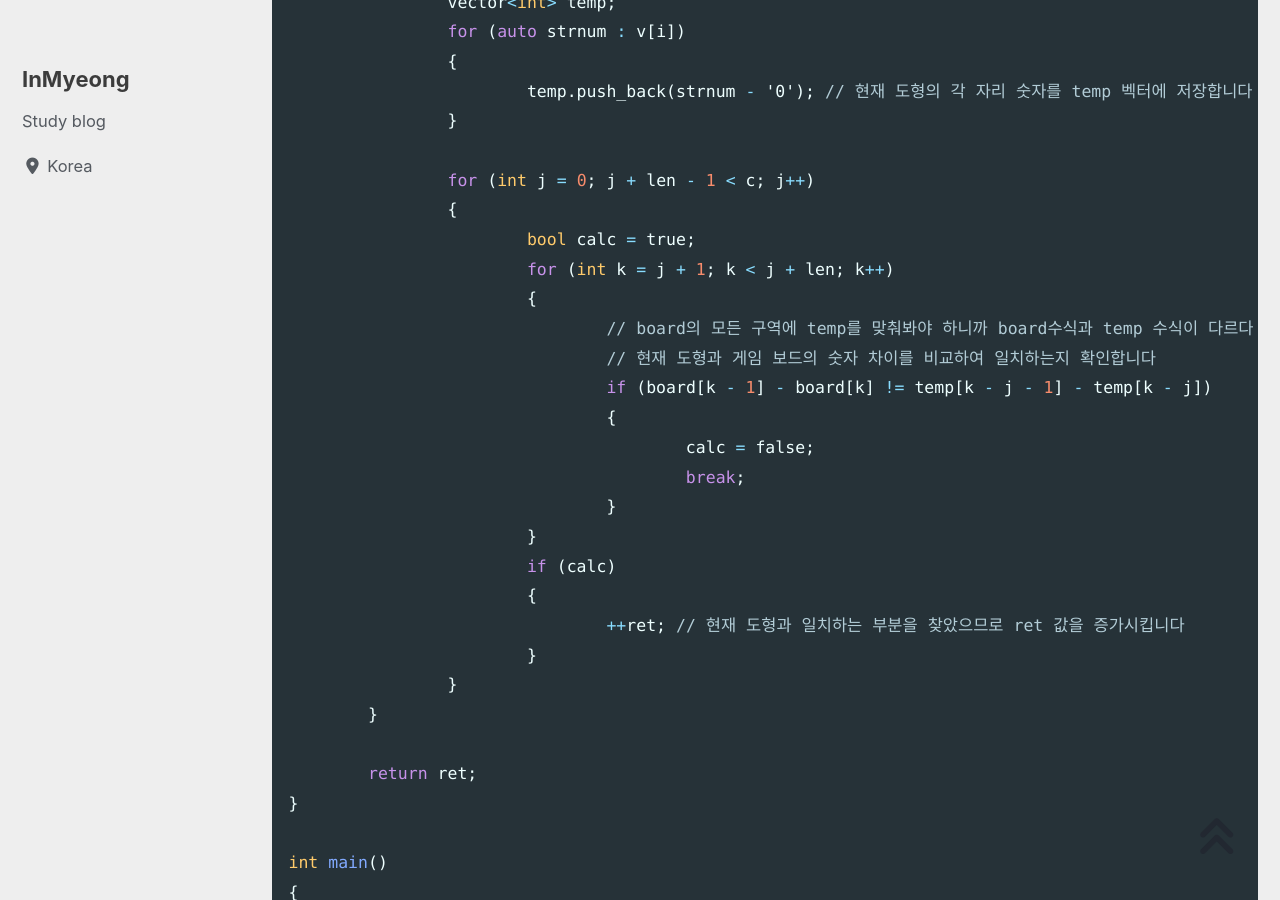
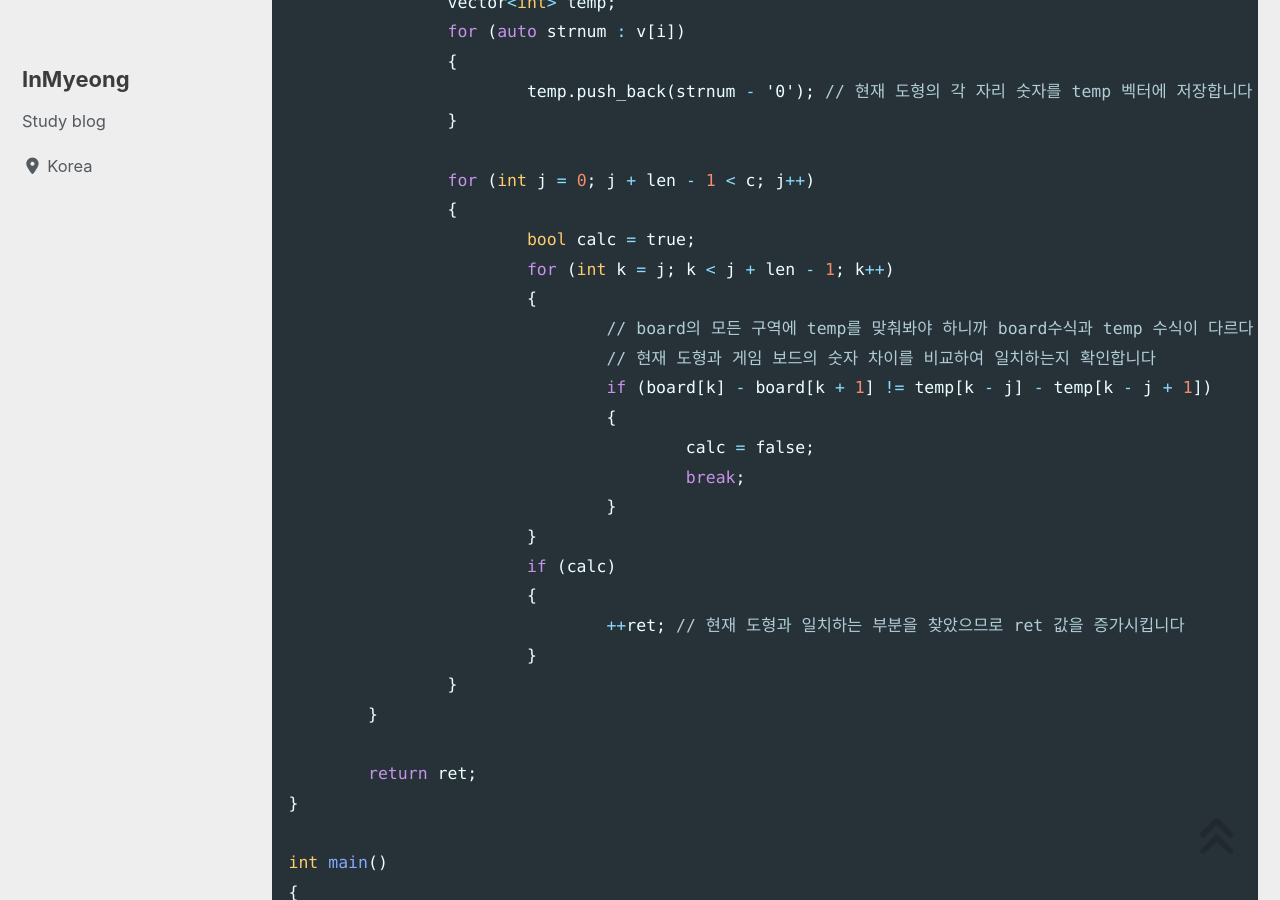
Before and after one commit to devMyeong/devMyeong.github.io, a Jekyll site: the page built from _posts/codingTest/2023-04-30-나만의문제집.md, in a window 1280 px wide and 900 px high, scrolled down 26036 px. Built offline with Jekyll 4.4.1, drawn with Linux system fonts in a browser that asks for light colours; cached includes are drawn as plain includes; nearby versions of some CDN libraries; some web fonts are replaced; comment, search, counter and statistics services are not loaded.

Commit message:
Chore : 수정

```diff
--- a/_posts/codingTest/2023-04-30-나만의문제집.md
+++ b/_posts/codingTest/2023-04-30-나만의문제집.md
@@ -754,11 +754,11 @@ int simulation(int number)
 		for (int j = 0; j + len - 1 < c; j++)
 		{
 			bool calc = true;
-			for (int k = j + 1; k < j + len; k++)
+			for (int k = j; k < j + len - 1; k++)
 			{
 				// board의 모든 구역에 temp를 맞춰봐야 하니까 board수식과 temp 수식이 다르다
 				// 현재 도형과 게임 보드의 숫자 차이를 비교하여 일치하는지 확인합니다
-				if (board[k - 1] - board[k] != temp[k - j - 1] - temp[k - j])
+				if (board[k] - board[k + 1] != temp[k - j] - temp[k - j + 1])
 				{
 					calc = false;
 					break;
```
